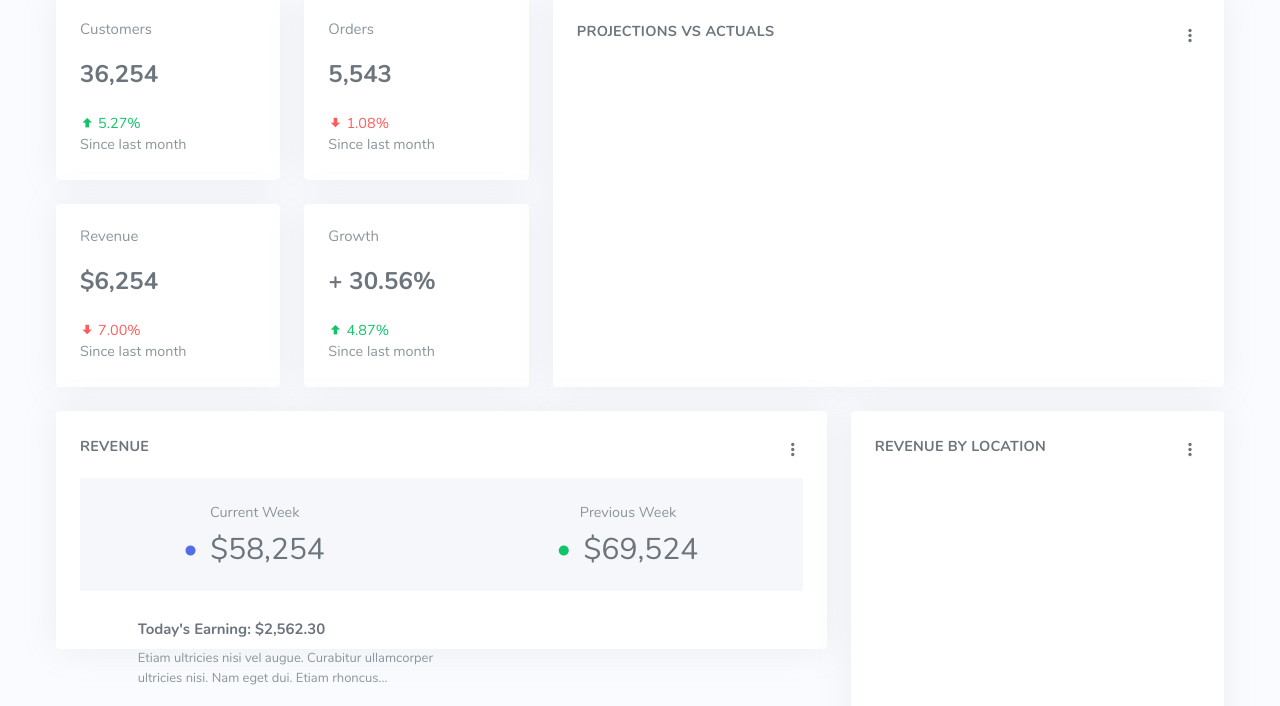
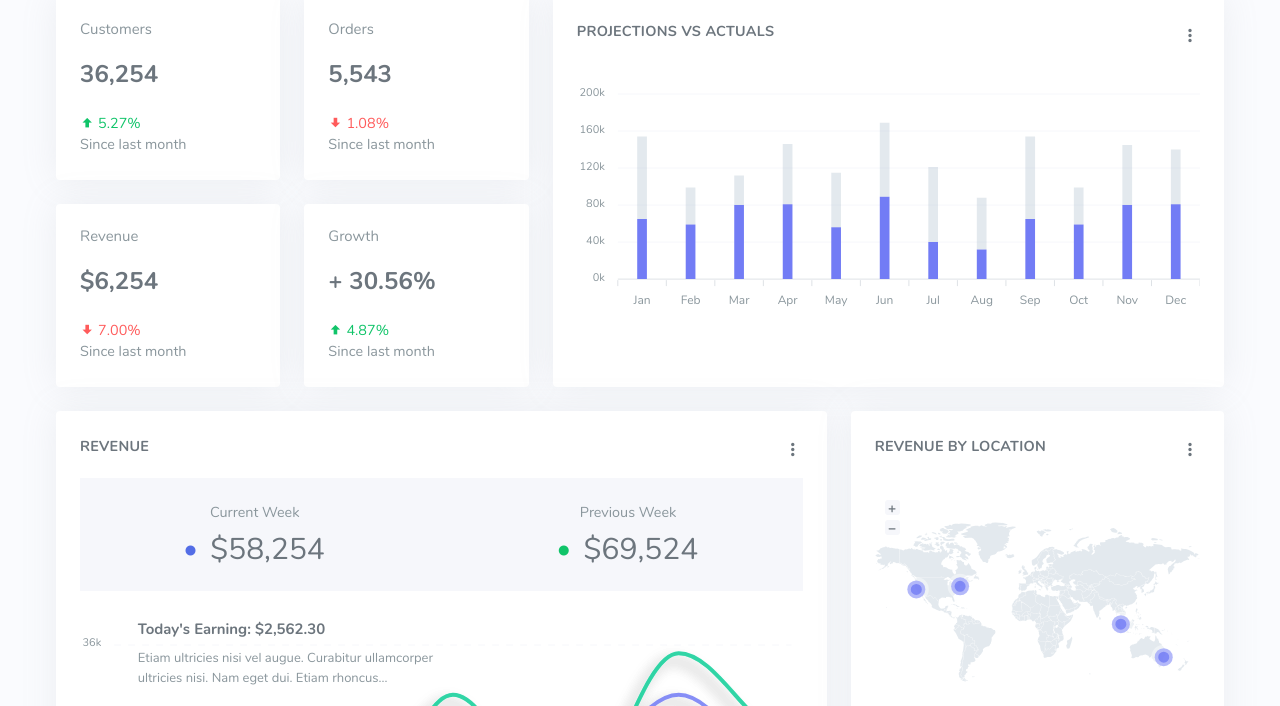
Before and after one commit to ray-pac/my_web-app, a plain HTML site: page layouts-horizontal.html in a window 1280 px wide. Shown: the part 208-914 px from the top of the page. Drawn offline with Linux system fonts and the light colour scheme; a script that the page names is missing; files whose address does not match are found by name.

Commit message:
Update layouts-horizontal.html

```diff
--- a/layouts-horizontal.html
+++ b/layouts-horizontal.html
@@ -1971,7 +1971,7 @@
     <script src="assets/js/world-merc.js"></script>
     <script src="assets/js/world.js"></script>
     <!-- Dashboard App js -->
-    <script src="assets/js/demo.dashboard.js"></script>
+    <script src="assets/js/appJs.dashboard.js"></script>
 
     <!-- App js -->
     <script src="assets/js/app.min.js"></script>
```
